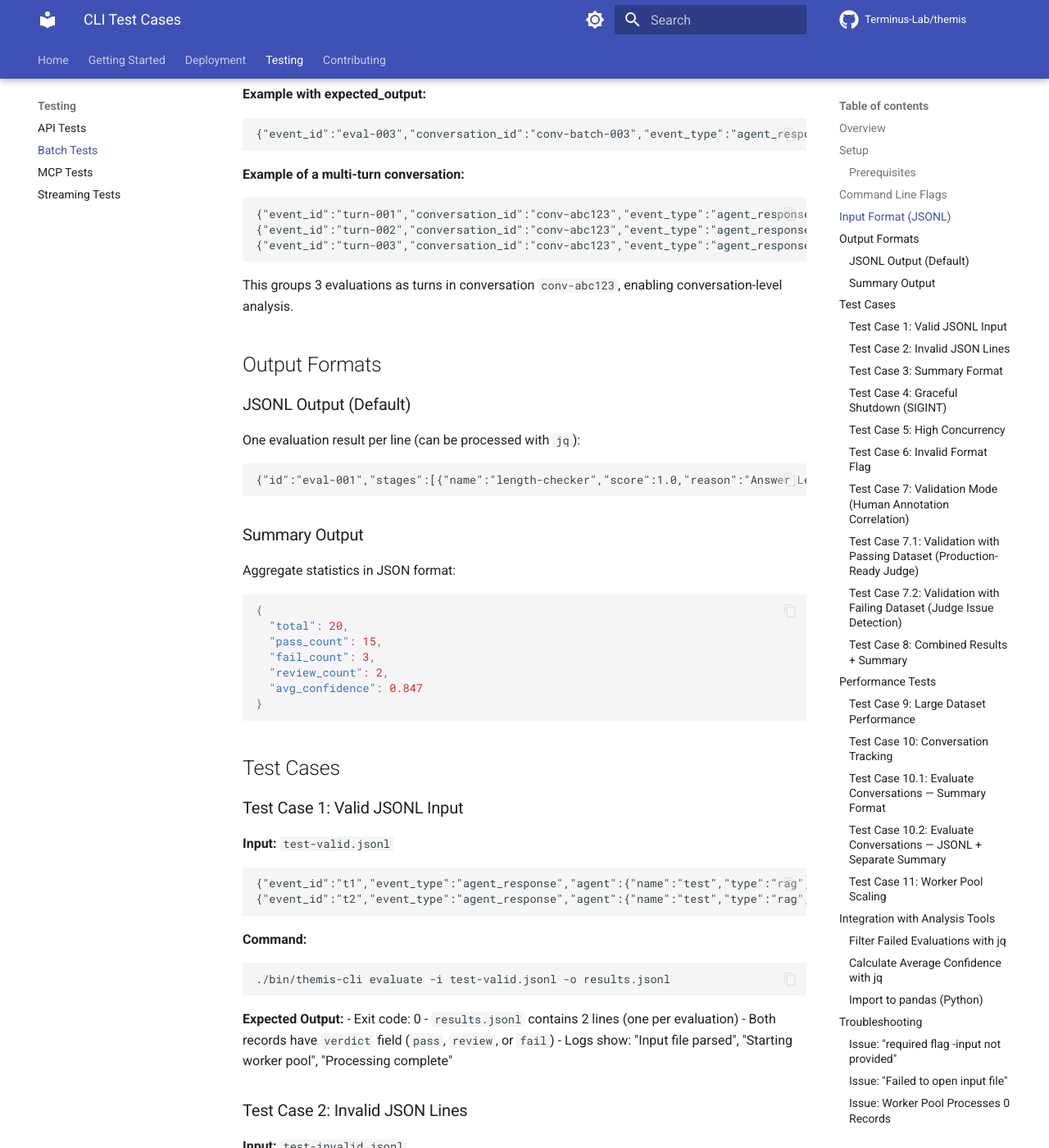
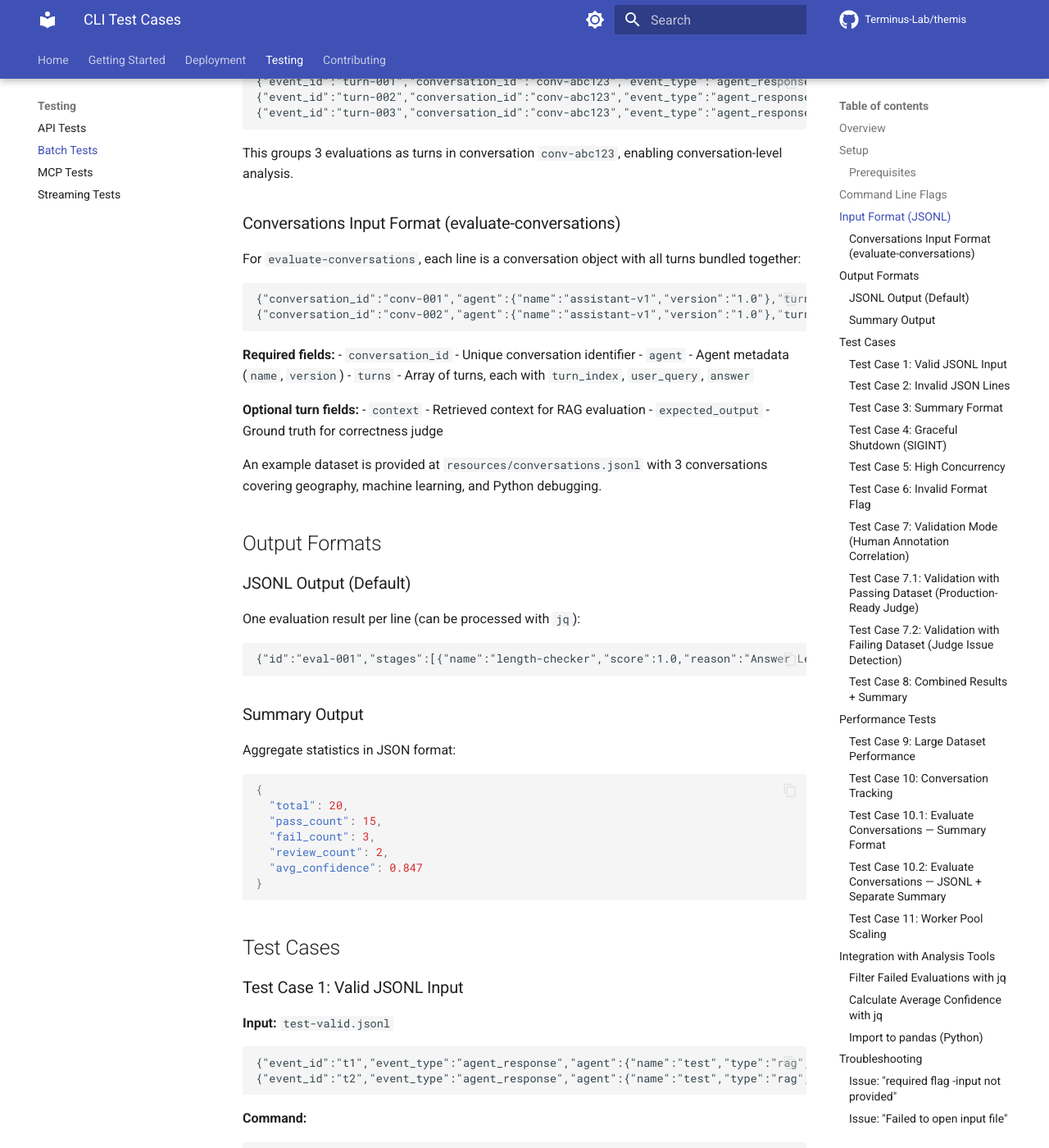
Before and after one commit to Terminus-Lab/themis, an MkDocs documentation site: the page built from docs/testing/batch-tests.md, in a window 1280 px wide and 1400 px high, scrolled down 1956 px. Shown: the whole window at 82% size. Built offline with MkDocs 1.6.1 and Material for MkDocs 9.7.7, drawn with Linux system fonts in a browser that asks for light colours; comment, search, counter and statistics services are not loaded; some of the changed text lies outside the part shown.

Commit message:
reafactor: rename evaluate command and add more example (#49)

````diff
--- a/docs/testing/batch-tests.md
+++ b/docs/testing/batch-tests.md
@@ -43,6 +43,7 @@ EARLY_EXIT_THRESHOLD=0.2
 
 ## Command Line Flags
 
+**Evaluate-Events Command Flags:**
 | Flag | Shorthand | Type | Default | Description |
 |------|-----------|------|---------|-------------|
 | `--input` | `-i` | string | **required** | Input JSONL file path |
@@ -107,6 +108,26 @@ Each line is a JSON object with the same structure as the API request:
 
 This groups 3 evaluations as turns in conversation `conv-abc123`, enabling conversation-level analysis.
 
+### Conversations Input Format (evaluate-conversations)
+
+For `evaluate-conversations`, each line is a conversation object with all turns bundled together:
+
+```jsonl
+{"conversation_id":"conv-001","agent":{"name":"assistant-v1","version":"1.0"},"turns":[{"turn_index":0,"user_query":"What is the capital of France?","answer":"The capital of France is Paris.","context":"France is a country in Western Europe."},{"turn_index":1,"user_query":"What is the population of that city?","answer":"Paris has an estimated population of 2.2 million people within city limits.","context":"Paris is the capital and most populous city of France."},{"turn_index":2,"user_query":"What are some famous landmarks there?","answer":"Famous landmarks in Paris include the Eiffel Tower, Louvre Museum, Notre-Dame Cathedral, and Arc de Triomphe.","context":"Paris is known for its architecture and cultural landmarks."}]}
+{"conversation_id":"conv-002","agent":{"name":"assistant-v1","version":"1.0"},"turns":[{"turn_index":0,"user_query":"What is machine learning?","answer":"Machine learning is a method of data analysis that automates analytical model building using algorithms that learn from data.","context":"Machine learning is a subset of artificial intelligence."},{"turn_index":1,"user_query":"Can you give me an example?","answer":"An example is email spam filtering, where the algorithm learns to identify spam based on patterns in labeled training data.","context":"Machine learning has many practical applications."}]}
+```
+
+**Required fields:**
+- `conversation_id` - Unique conversation identifier
+- `agent` - Agent metadata (`name`, `version`)
+- `turns` - Array of turns, each with `turn_index`, `user_query`, `answer`
+
+**Optional turn fields:**
+- `context` - Retrieved context for RAG evaluation
+- `expected_output` - Ground truth for correctness judge
+
+An example dataset is provided at `resources/conversations.jsonl` with 3 conversations covering geography, machine learning, and Python debugging.
+
 ## Output Formats
 
 ### JSONL Output (Default)
@@ -511,6 +532,8 @@ jq -s 'group_by(.conversation_id) | map({conversation: .[0].conversation_id, tur
 ```
 
 ### Test Case 10.1: Evaluate Conversations — Summary Format
+
+Uses the example dataset at `resources/conversations.jsonl` (3 conversations: geography, machine learning, Python debugging).
 
 **Command (stdout):**
 ```bash
````
Also changed, not shown: other parts of docs/testing/batch-tests.md (+17 -17 lines), 1 other file.
